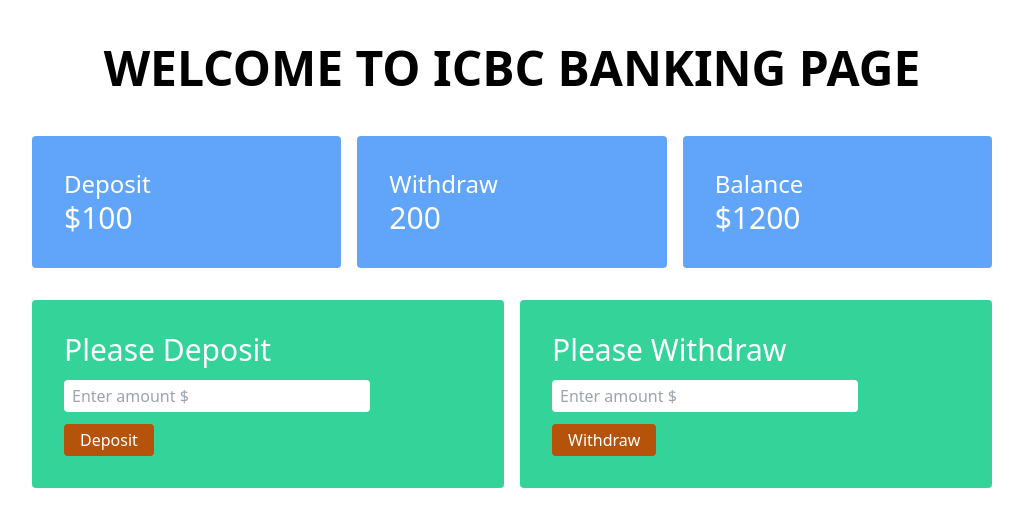
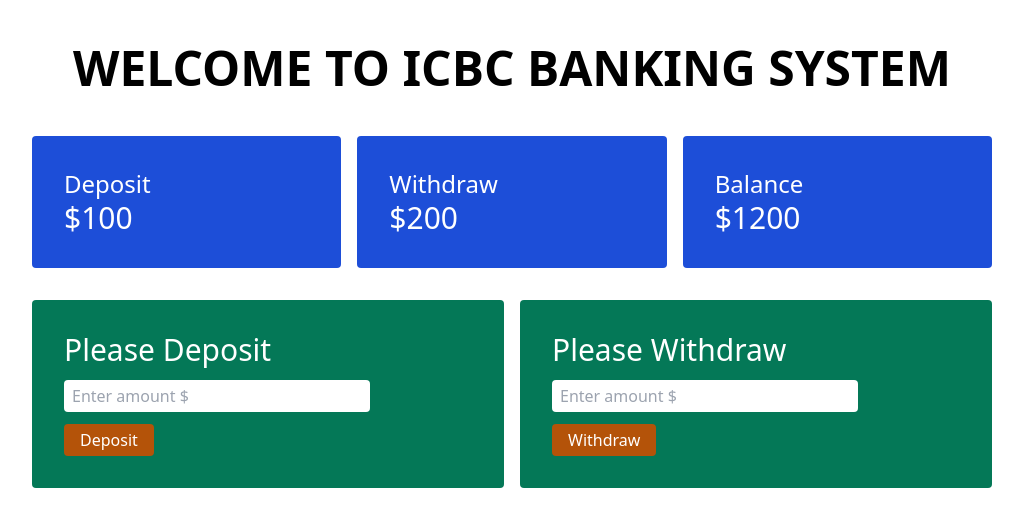
Before and after one commit to OmarFaruqJibon/Simple-Banking-website, a plain HTML site: page banking.html in a window 1280 px wide. Shown: the whole page, without its empty margins (128-1151 px from the left). Drawn offline with nearby package versions, Linux system fonts and the light colour scheme.

Commit message:
some change

```diff
--- a/banking.html
+++ b/banking.html
@@ -9,7 +9,7 @@
 </head>
 <body>
     <header>
-        <h1 class=" p-3 font-bold text-5xl text-center my-8">WELCOME TO ICBC BANKING PAGE</h1>
+        <h1 class=" p-3 font-bold text-5xl text-center my-8">WELCOME TO ICBC BANKING SYSTEM</h1>
     </header>
 
     <main class="w-3/4 mx-auto">
@@ -17,17 +17,17 @@
         <!-- Account balance section -->
         <section class="mb-8">
             <div class="grid grid-cols-3 gap-4 text-white">
-                <div class="bg-blue-400 p-8 rounded">
+                <div class="bg-blue-700 p-8 rounded">
                     <h3 class="text-2xl">Deposit</h3>
                     <h3 class="text-3xl">$<span id="deposit-amount">100</span></h3>
                 </div>
 
-                <div class="bg-blue-400 p-8 rounded">
+                <div class="bg-blue-700 p-8 rounded">
                     <h3 class="text-2xl">Withdraw</h3>
-                    <h3 id="withdraw-amount" class="text-3xl"><span id="withdraw-amount">200</span> </h3>
+                    <h3 class="text-3xl">$<span id="withdraw-amount">200</span> </h3>
                 </div>
 
-                <div class="bg-blue-400 p-8 rounded">
+                <div class="bg-blue-700 p-8 rounded">
                     <h3 class="text-2xl">Balance</h3>
                     <h3 id="total-amount" class="text-3xl">$<span id="total-balance">1200</span> </h3>
                 </div>
@@ -38,7 +38,7 @@
 <!-- Deposit and withdraw section -->
     <section>
         <div class="grid grid-cols-2 gap-4 text-white">
-            <div class="bg-green-400 p-8 rounded">
+            <div class="bg-green-700 p-8 rounded">
                 <h3 class="text-3xl">Please Deposit</h3>
                 <input id="deposit-input" class="block my-3 w-3/4 rounded px-2 py-1 text-black" name="" placeholder="Enter amount $">
                 <button id="deposit-btn" class="bg-yellow-700 text-white  px-4 py-1 rounded">Deposit</button>
@@ -46,7 +46,7 @@
 
 
 
-            <div class="bg-green-400 p-8 rounded">
+            <div class="bg-green-700 p-8 rounded">
                 <h3 class="text-3xl">Please Withdraw</h3>
                 <input id="withdraw-input" class="block my-3 w-3/4 rounded px-2 py-1 text-black" name="" placeholder="Enter amount $">
                 <button id="withdraw-btn" class="bg-yellow-700 text-white  px-4 py-1 rounded">Withdraw</button>
```
